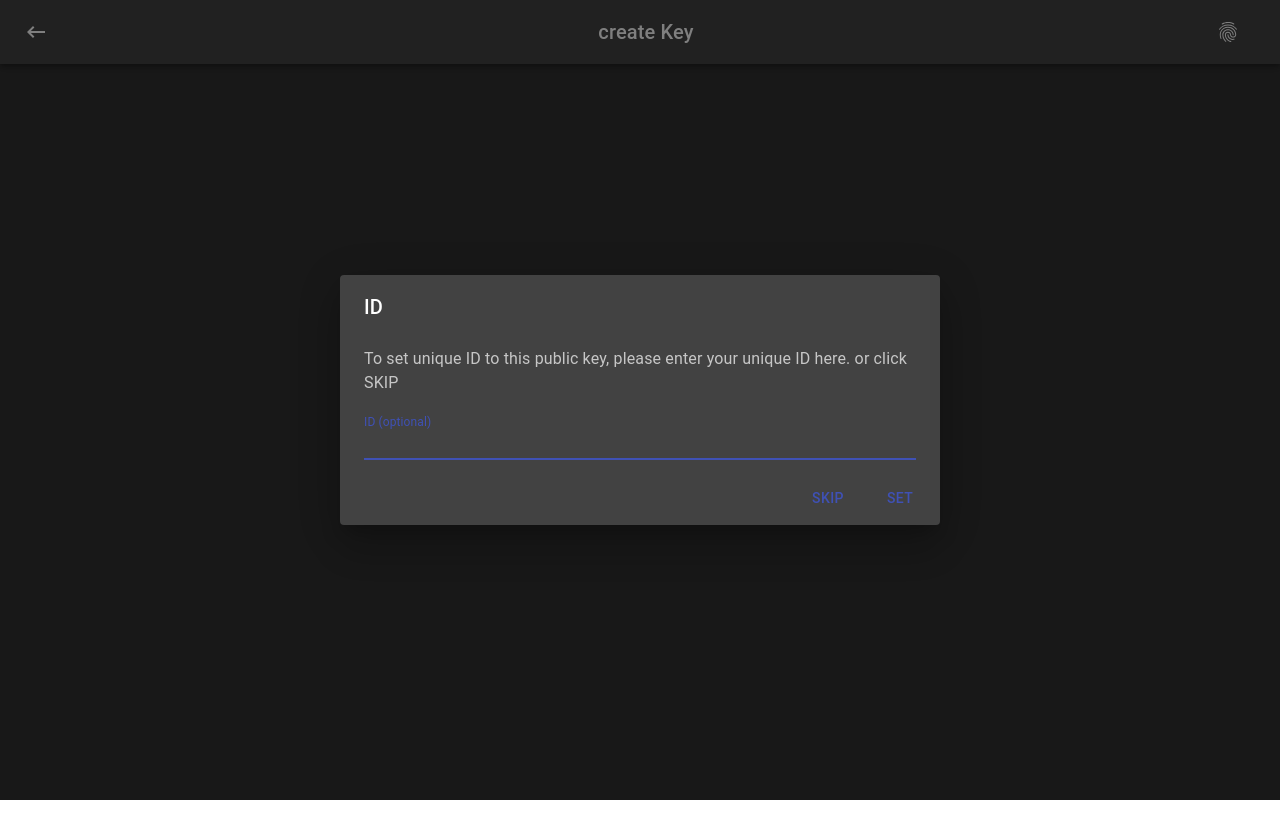
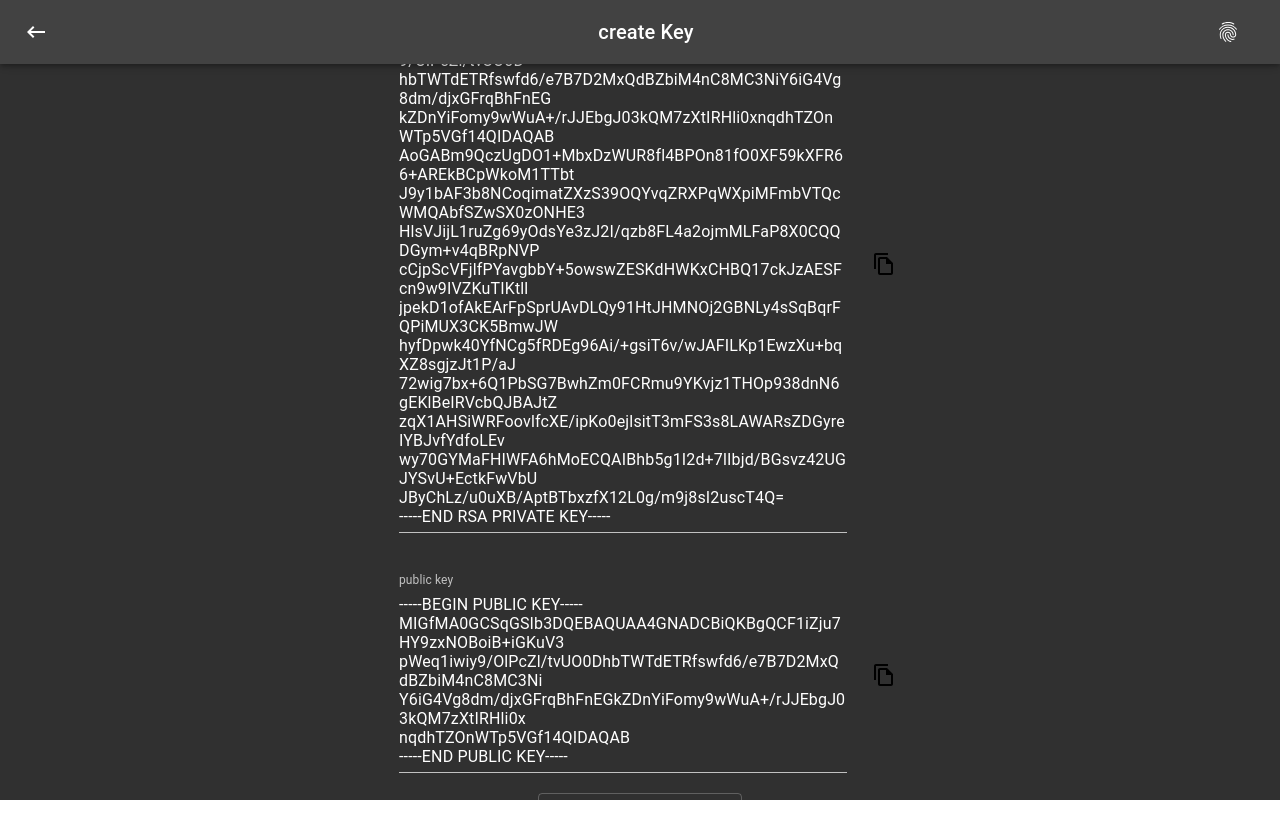
Before and after one commit to Roozbeh-Sdtz/ombe-crypto, a React (Create React App) app: page /create-key in a window 1280 px wide. Before the commit the page ends 800 px from the top, so only its background shows below. Built offline with nearby package versions, Linux system fonts and the light colour scheme.

Commit message:
crypto works file

```diff
--- a/src/crypto/AES_code_decode.js
+++ b/src/crypto/AES_code_decode.js
@@ -36,10 +36,10 @@ export const AES_encrypt = (inputStringData) => {
     const key = [1, 2, 3, 4, 5, 6, 7, 8, 9, 10, 11, 12, 13, 14, 15, 16];
 
 
-    const textBytes = aesjs.utils.utf8.toBytes(inputStringData)
+    // const textBytes = aesjs.utils.utf8.toBytes(inputStringData)
     const aesCtr = new aesjs.ModeOfOperation.ctr(key, new aesjs.Counter(5));
     return {
-        data: aesCtr.encrypt(textBytes),
+        data: aesCtr.encrypt(inputStringData),
         key: key
     };
 
@@ -47,8 +47,8 @@ export const AES_encrypt = (inputStringData) => {
 
 }
 
-export const AES_decrypt = (inputBytesData) => {
-    const key = [1, 2, 3, 4, 5, 6, 7, 8, 9, 10, 11, 12, 13, 14, 15, 16];
+export const AES_decrypt = (inputBytesData,key) => {
+    // const textBytes = aesjs.utils.utf8.toBytes(inputBytesData);
     const aesCtr = new aesjs.ModeOfOperation.ctr(key, new aesjs.Counter(5));
     return aesCtr.decrypt(inputBytesData);
 }
--- a/src/features/CreateKey/CreateKey.js
+++ b/src/features/CreateKey/CreateKey.js
@@ -1,4 +1,4 @@
-import React, {useState} from "react";
+import React, {useEffect, useState} from "react";
 import {
     AppBar,
     createMuiTheme,
@@ -18,9 +18,14 @@ import {ThemeProvider} from "@material-ui/styles";
 import {Redirect} from "react-router-dom";
 import KeyboardBackspaceOutlinedIcon from "@material-ui/icons/KeyboardBackspaceOutlined";
 import FingerprintIcon from '@material-ui/icons/Fingerprint';
+import FileCopyOutlinedIcon from '@material-ui/icons/FileCopyOutlined';
+import Snackbar from "@material-ui/core/Snackbar";
 
 import {generate_RSA_Keys} from '../../crypto/RSA'
+import MuiAlert from "@material-ui/lab/Alert";
 
+import JSZip from "jszip";
+import {saveAs} from 'file-saver';
 
 const useStyle = makeStyles((theme) => ({
     root: {
@@ -35,6 +40,17 @@ const useStyle = makeStyles((theme) => ({
     backButton: {
         marginRight: theme.spacing(2),
     },
+    key: {
+        display: "flex",
+        alignItems: "center",
+        justifyContent: 'center'
+    },
+    keyContainer: {
+        display: "flex",
+        flexDirection: "column",
+        alignItems: "center",
+        justifyContent: "center"
+    }
 }))
 
 const darkTheme = createMuiTheme({
@@ -46,14 +62,20 @@ const darkTheme = createMuiTheme({
 
 export default function CreateKey() {
     const [redirect, setRedirect] = useState(false)
-    const [open, setOpen] = React.useState(true);
+    const [open, setOpen] = React.useState(false);
     const [modalText, setModalText] = useState('');
     const [id, setID] = useState('')
     const [isIdUnique, setIsIdUnique] = useState(true)
+    const [copy, setCopy] = useState(false)
     const [keys, setKeys] = useState({
-        privkey: '11',
+        privkey: '',
         pubkey: ''
     })
+
+    useEffect(() => {
+        setKeys(generate_RSA_Keys('512'))
+    }, [])
+
     const classes = useStyle()
 
     if (redirect) {
@@ -70,6 +92,15 @@ export default function CreateKey() {
         setOpen(false);
 
     };
+
+    function Alert(props) {
+        return <MuiAlert elevation={6} variant="filled" {...props} />;
+    }
+
+    const handleCloseSnackbar = () => {
+        setCopy(false)
+    }
+
     let uniqueTextDisplay = isIdUnique ? 'none' : ''
     return (
         <div className={classes.root}>
@@ -129,13 +160,67 @@ export default function CreateKey() {
                     </DialogActions>
                 </Dialog>
 
-                <div onClick={() => {
-                    setKeys(generate_RSA_Keys('512'))
-                }}>
-                    <div>{keys.privkey}</div>
-                    <div>{keys.pubkey}</div>
+                <div className={classes.keyContainer}>
+                    <div className={classes.key}>
 
+                        <TextField
+                            style={{width: '35vw', margin: 20}}
+                            id={"encrypt-pri-key"}
+                            label={"private key"}
+                            fullWidth={true}
+                            multiline
+                            value={keys.privkey}
+                        />
+                        <FileCopyOutlinedIcon
 
+                            onClick={() => {
+                                navigator.clipboard.writeText(keys.privkey).then(() => setCopy(true))
+                            }}
+                            style={{margin: 5, marginTop: 10, cursor: "pointer"}}
+                        />
+
+                    </div>
+                    <div className={classes.key}>
+
+                        <TextField
+                            style={{width: '35vw', margin: 20}}
+                            id={"encrypt-pub-key"}
+                            label={"public key"}
+                            className={classes.key}
+                            fullWidth={true}
+                            multiline
+                            rowsMax={10}
+                            value={keys.pubkey}
+
+                        />
+                        <FileCopyOutlinedIcon
+
+                            onClick={() => {
+                                navigator.clipboard.writeText(keys.pubkey).then(() => setCopy(true))
+                            }}
+                            style={{margin: 5, marginTop: 10, cursor: "pointer",}}
+                        />
+                    </div>
+
+                    <Button variant="outlined"
+
+                            onClick={() => {
+                                const zip = new JSZip
+                                zip.file("public_key.txt",keys.pubkey)
+                                zip.file("private_key.txt",keys.privkey)
+                                zip.generateAsync({type:"blob"}).then(function(content){
+                                    saveAs(content,"keys.zip")
+                                })
+
+                            }}
+                    >
+                        download as text file
+                    </Button>
+                    <Snackbar open={copy} autoHideDuration={6000} onClose={handleCloseSnackbar}>
+                        <Alert onClose={handleCloseSnackbar} severity="success">
+                            copied to clipboard!
+                        </Alert>
+                    </Snackbar>
                 </div>
             </ThemeProvider>
         </div>
--- a/src/features/Decrypt/Decrypt.js
+++ b/src/features/Decrypt/Decrypt.js
@@ -19,6 +19,7 @@ import {decrypt_RSA} from '../../crypto/RSA'
 import {pri} from '../../crypto/key'
 
 import JSZip from "jszip";
+import { saveAs } from 'file-saver';
 
 
 const useStyle = makeStyles((theme) => ({
@@ -54,16 +55,30 @@ export default function Decrypt() {
     const [redirect, setRedirect] = useState(false)
     const [files, setFiles] = useState()
     const [encryptedData, setEncryptedData] = useState('')
-    const [AES_pass, set_AES_pass] = useState([])
+    const [AES_pass, set_AES_pass] = useState('')
 
     useEffect(() => {
         if (encryptedPass !== '') {
-            const key = decrypt_RSA(pri, encryptedPass)
+            const key = decrypt_RSA(privateKey, encryptedPass)
             const sep = key.split(',')
             const arr = new Uint8Array(sep)
             set_AES_pass(arr)
         }
     }, [encryptedPass])
+
+    useEffect(() => {
+        if (AES_pass !== '' && encryptedData !== '') {
+            const data=AES_decrypt(encryptedData,AES_pass)
+            const content = new Blob([data.buffer])
+            saveAs(content,"decrypted.zip")
+        }
+    }, [AES_pass, encryptedData])
+
+    useEffect(() => {
+        set_AES_pass('')
+        setEncryptedData('')
+        setEncryptedPass('')
+    }, [files])
 
     const darkTheme = createMuiTheme({
         palette: {
@@ -76,13 +91,11 @@ export default function Decrypt() {
     }
 
     const startAES = () => {
-
-        // setAES(AES_decrypt(fileReader.result))
         JSZip.loadAsync(files[0]).then(function (zip) {
             zip.files["key"].async('text').then((txt) => {
                 setEncryptedPass(txt)
             })
-            zip.files["data"].async('text').then((txt) => {
+            zip.files["data"].async('uint8array').then((txt) => {
                 setEncryptedData(txt)
             })
         })
@@ -123,17 +136,19 @@ export default function Decrypt() {
                     variant="outlined"
                     value={privateKey}
                     onChange={value => {
+                        set_AES_pass('')
+                        setEncryptedData('')
+                        setEncryptedPass('')
                         setPrivateKey(value.target.value)
                     }}
                 />
-                <Button variant="outlined" style={{margin: 20}}>Start</Button>
-
-                <div onClick={() => {
-                    // console.log(decrypt_RSA(pri, encr2))
-                    startAES()
-                }}>
-                    decccc
-                </div>
+                <Button variant="outlined" style={{margin: 20}}
+                        onClick={() => {
+                            startAES()
+                        }}
+                >
+                    Start
+                </Button>
             </ThemeProvider>
         </div>
     )
--- a/src/features/Encrypt/Encrypt.js
+++ b/src/features/Encrypt/Encrypt.js
@@ -62,9 +62,7 @@ const useStyle = makeStyles((theme) => ({
     },
 }))
 
-function Alert(props) {
-    return <MuiAlert elevation={6} variant="filled" {...props} />;
-}
+
 
 export default function Encrypt() {
     const classes = useStyle()
@@ -86,8 +84,6 @@ export default function Encrypt() {
 
     useEffect(() => {
         if (encrypted_AES_pass_with_RSA !== '') {
-            // const AES_String_data=AES.data.toString()
-            console.log(encrypted_AES_pass_with_RSA)
             const zip = new JSZip();
             zip.file("data",AES.data)
             zip.file("key",encrypted_AES_pass_with_RSA)
@@ -130,9 +126,10 @@ export default function Encrypt() {
 
     const startAES = () => {
         const fileReader = new FileReader()
-        fileReader.readAsText(files[0])
+        fileReader.readAsArrayBuffer(files[0])
         fileReader.onload = function () {
-            setAES(AES_encrypt(fileReader.result))
+            const u8= new Uint8Array(fileReader.result)
+            setAES(AES_encrypt(u8))
 
         }
     }
```
Also changed, not shown: src/features/temp.txt (deleted).
